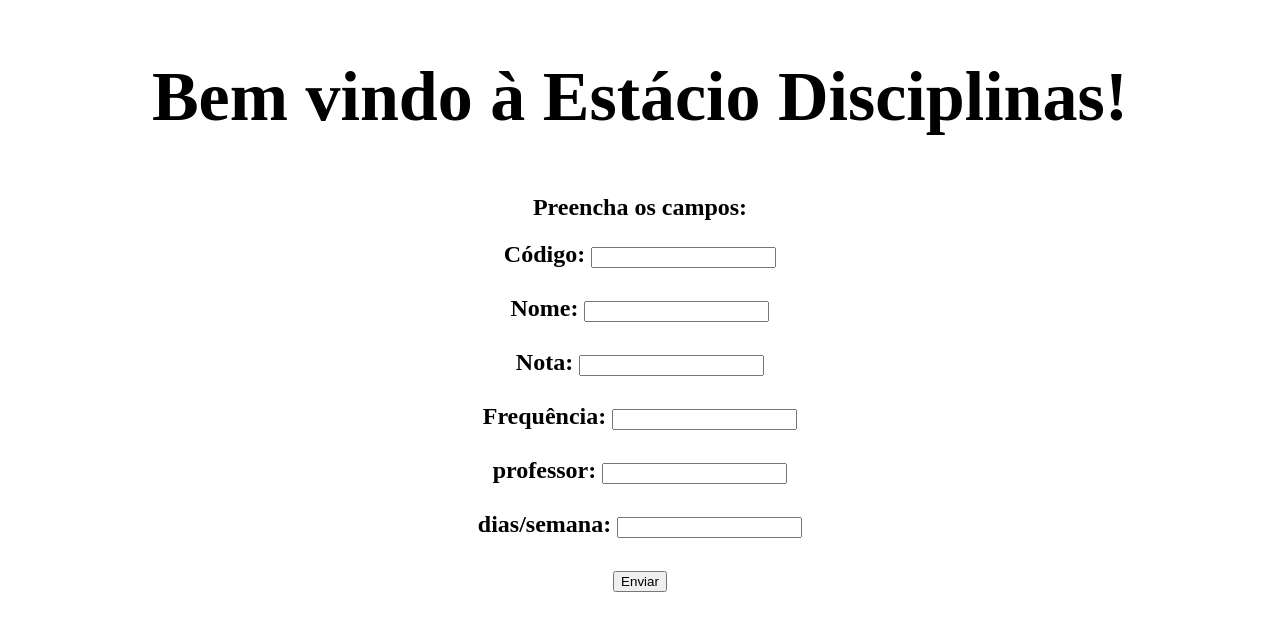
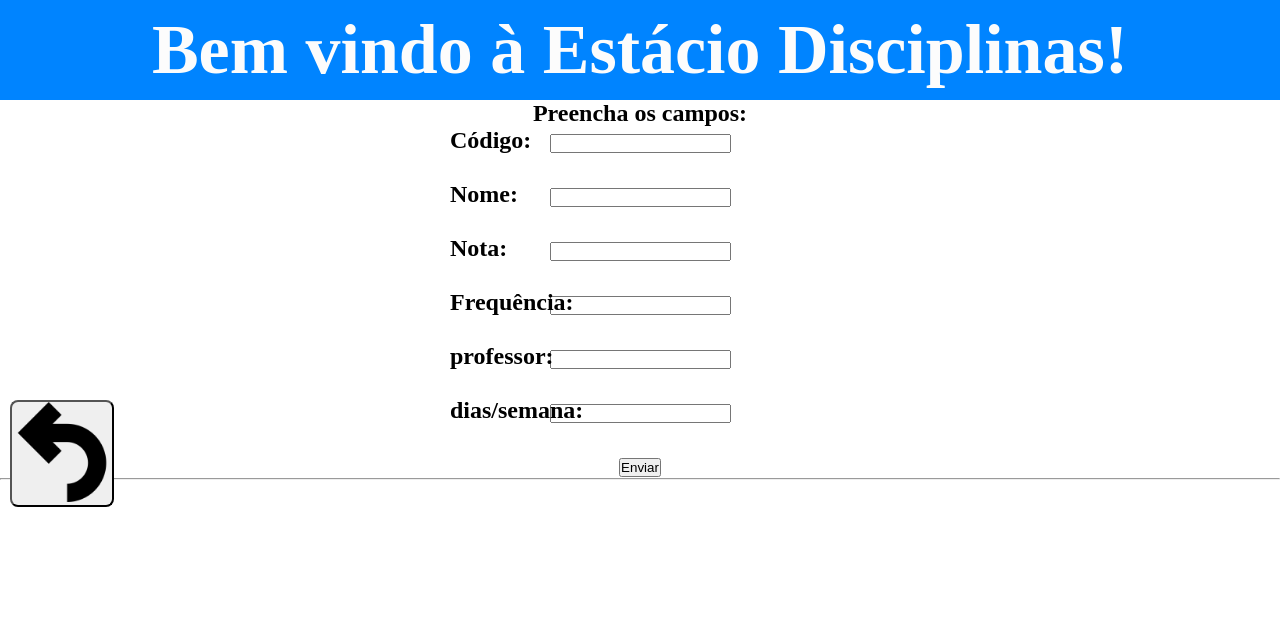
Before and after one commit to Eduardotg3250/Projeto-Hackathon, a plain HTML site: page Projeto Hackathon/Projeto/Get.html in a window 1280 px wide. Drawn offline with Linux system fonts and the light colour scheme; no server answers.

Commit message:
Adding Details
Adicionando botões de cadastro e retorno, conectando a página Get.html com a página principal Index.html, e estilizando o cabeçalho em ambas as páginas.

```diff
--- a/Projeto Hackathon/Projeto/GETstyle.css
+++ b/Projeto Hackathon/Projeto/GETstyle.css
@@ -1,16 +1,28 @@
-h1{
-    color:rgb(0, 0, 0);
+h1 {
+    color: rgb(252, 252, 252);
     font-size: 70px;
     text-align: center;
     padding: 10px;
 }
 
-form {
-    text-align: center;
+.header {
+    background-color: rgb(0, 132, 255);
 }
 
-body{
-background-color: white;
+* {
+    box-sizing: border-box;
+    margin: 0;
+    padding: 0;
+
+}
+
+.form1 {
+    position: fixed;
+    left: 450px;
+}
+
+body {
+    background-color: white;
 
 }
 
@@ -24,7 +36,21 @@ h2 {
 h3 {
     color: rgb(0, 0, 0);
 }
+
 p {
-    color:black;
+    color: black;
     font-size: 22px;
 }
+
+.botao-retornar {
+    cursor: pointer;
+    position: fixed;
+    left: 10px;
+    top: 50%;
+    border-radius: 8px 8px 8px 8px;
+}
+
+.seta-retorno {
+    width: 100px;
+    height: 100px;
+}
--- a/Projeto Hackathon/Projeto/Get.html
+++ b/Projeto Hackathon/Projeto/Get.html
@@ -10,34 +10,48 @@
 </head>
 
 <body>
-  <h1>Bem vindo à Estácio Disciplinas!</h1>
+  <div class="header">
+    <h1>Bem vindo à Estácio Disciplinas!</h1>
+  </div>
 
   <h2>Preencha os campos:</h2>
 
-  <h2><form id="formulario">
-    <div><label for="codigo">Código:</label>
-    <input type="int" id="dcodigo" name="codigo"><br><br></div>
+  <h2>
+    <form id="formulario">
+      <div><label for="codigo" class="form1">Código:</label>
+        <input type="int" id="dcodigo" name="codigo"><br><br>
+      </div>
 
-    <div><label for="nome">Nome:</label>
-      <input type="text" id="dnome" name="nome"><br><br></div>
+      <div><label for="nome" class="form1">Nome:</label>
+        <input type="text" id="dnome" name="nome"><br><br>
+      </div>
 
-    <div><label for="notas">Nota:</label>
-    <input type="float" id="dnotas" name="notas"><br><br></div>
+      <div><label for="notas" class="form1">Nota:</label>
+        <input type="float" id="dnotas" name="notas"><br><br>
+      </div>
 
-    <div><label for="freq">Frequência:</label>
-      <input type="int" id="dfreq" name="freq"><br><br></div>
+      <div><label for="freq" class="form1">Frequência:</label>
+        <input type="int" id="dfreq" name="freq"><br><br>
+      </div>
 
-    <div><label for="professor">professor:</label>
-      <input type="text" id="dprofessor" name="professor"><br><br></div>
+      <div><label for="professor" class="form1">professor:</label>
+        <input type="text" id="dprofessor" name="professor"><br><br>
+      </div>
 
-    <div><label for="diasdasemana">dias/semana:</label>
-      <input type="int" id="Ddiasdasemana" name="diasdasemana"><br><br></div>
+      <div><label for="diasdasemana" class="form1">dias/semana:</label>
+        <input type="int" id="Ddiasdasemana" name="diasdasemana"><br><br>
+      </div>
 
-    <div><button>Enviar</div>
-  </form</h2>
+      <div><button>Enviar</div>
+    </form>
 
-  <div id="div_disc_cadastros">
-  </div>
+    <button type="retornar" onclick="window.location.href='Index.html'" class="botao-retornar"><img
+        src="imagem/Retornar.png" class="seta-retorno"></button>
+
+    <hr>
+
+    <div id="div_disc_cadastros">
+    </div>
 </body>
 
 </html>
--- a/Projeto Hackathon/Projeto/style.css
+++ b/Projeto Hackathon/Projeto/style.css
@@ -1,4 +1,35 @@
 h1 {
+    color: White;
+    text-shadow: 2px 2px 5px black;
+}
+
+* {
+    font-family: Arial, Helvetica, sans-serif;
+    box-sizing: border-box;
+    margin: 0;
+    padding: 0;
+}
+
+.header {
+    background-color: rgb(0, 132, 255);
+    max-width: 100%;
+    height: 100px;
+    display: flex;
+    justify-content: center;
+    align-items: center;
     text-align: center;
-    color: black;
+    border-bottom: 2px solid rgb(0, 0, 0);
 }
+
+.botao {
+    background-color: green;
+    justify-content: center;
+    text-align: center;
+
+}
+
+.botao-cadastro {
+    cursor: pointer;
+    width: 100px;
+    height: 50px;
+}
```
Also changed, not shown: Projeto Hackathon/Projeto/Index.html (+29 -4 lines), Projeto Hackathon/Projeto/Imagem/Retornar.png (added).
